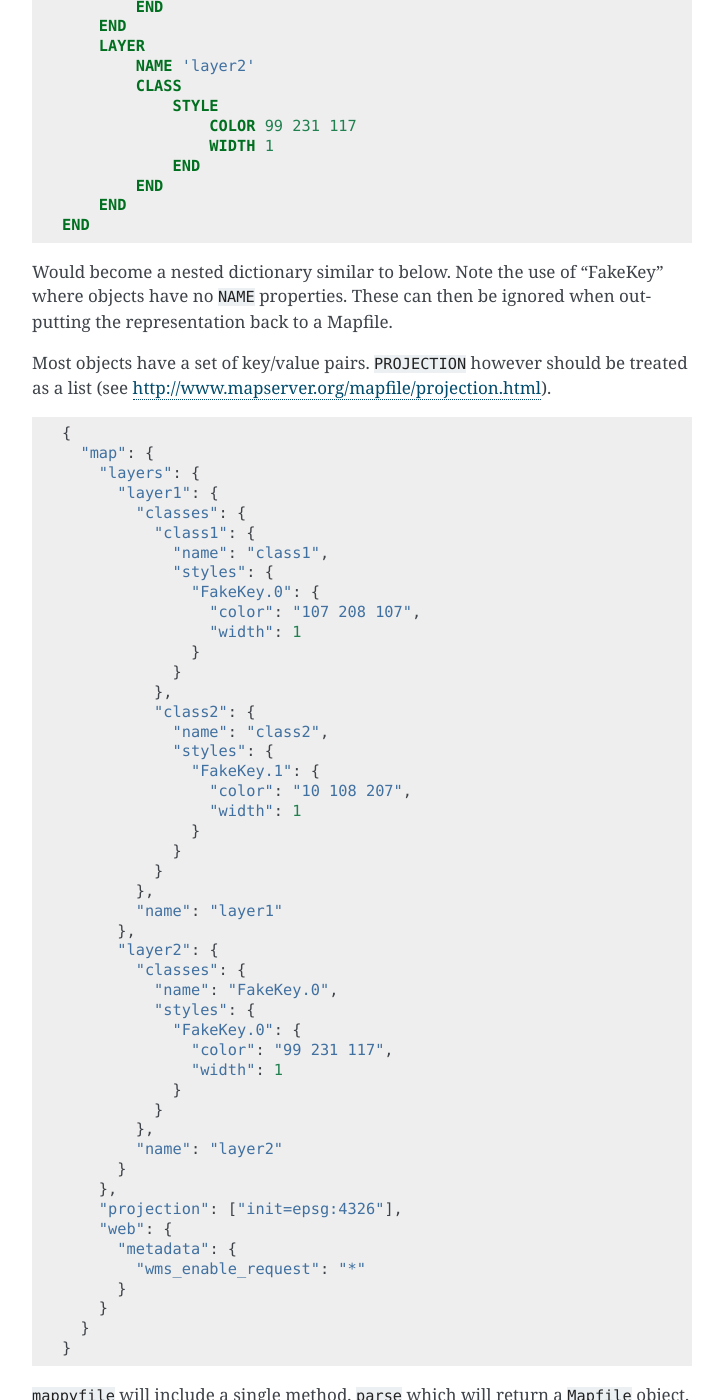
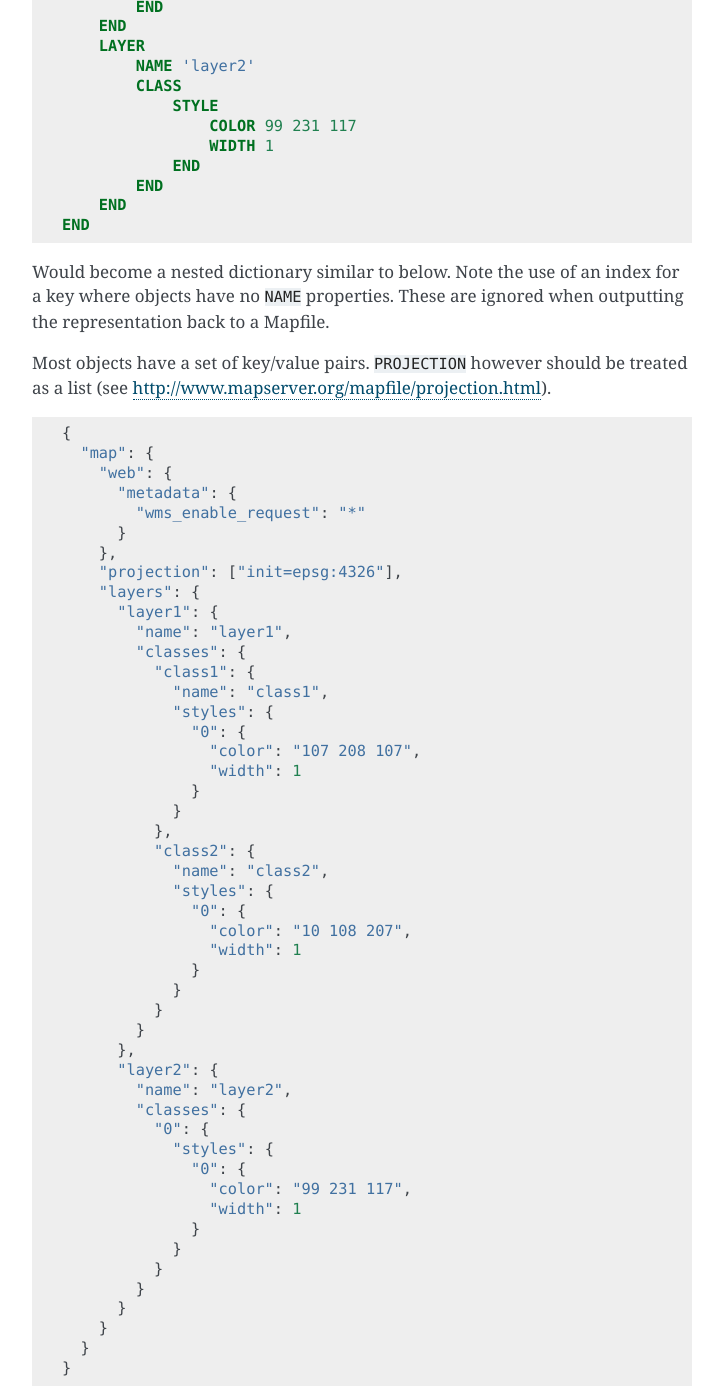
Before and after one commit to geographika/mappyfile, a Sphinx documentation site: the page built from docs/index.rst, in a window 1280 px wide and 1400 px high, scrolled down 2278 px. Shown: the whole window, without its empty margins (388-1111 px from the left). Built offline with Sphinx 7.4.7, drawn with Linux system fonts in a browser that asks for light colours.

Commit message:
Fix dict output

```diff
--- a/docs/dict_example.py
+++ b/docs/dict_example.py
@@ -8,15 +8,9 @@ d = OrderedDict()
 
 layers = OrderedDict()
 
-# http://www.wellho.net/mouth/3934_Multiple-identical-keys-in-a-Python-dict-yes-you-can-.html
-
-class FakeKey(object):
-    def __init__(self, name):
-        self.name = name
-
 classes = OrderedDict({
-"class1": {"name": "class1","styles": OrderedDict({"FakeKey.0": {"color": "107 208 107", "width": 1 }})},
-"class2": {"name": "class2", "styles": OrderedDict({"FakeKey.1": {"color": "10 108 207", "width": 1 }})}
+"class1": {"name": "class1","styles": OrderedDict({"0": {"color": "107 208 107", "width": 1 }})},
+"class2": {"name": "class2", "styles": OrderedDict({"1": {"color": "10 108 207", "width": 1 }})}
 })
 
 layers["layer1"] = OrderedDict(
@@ -25,15 +19,16 @@ layers["layer1"] = OrderedDict(
      })
 
 layers["layer2"] = OrderedDict({"name": "layer2",
-                    "classes": OrderedDict({"name": "FakeKey.0",
-                                "styles": OrderedDict({"FakeKey.0": {"color": "99 231 117",
+                    "classes": OrderedDict({"0": {
+
+                                "styles": OrderedDict({"0": {"color": "99 231 117",
                                           "width": 1
-                                          }})}
+                                          }})}}
                                            )
                 })
 
 
-pp.pprint(layers)
+#pp.pprint(layers)
 
 m = OrderedDict({"map":
                  OrderedDict({
@@ -41,22 +36,6 @@ m = OrderedDict({"map":
 "projection": ["init=epsg:4326"],
                      "layers": layers})})
 
-pp.pprint(m)
+#pp.pprint(m)
 
 print json.dumps(m, sort_keys=True, indent=2)
-
-"""
-d = {
-        "map": {
-            "web": {
-                    "metadata": {
-"wms_enable_request": "*"
-                        }
-                }
-    }
-        "projection": "init=epsg:4326"
-}
-
-
-pp.pprint(d)
-"""
--- a/docs/index.rst
+++ b/docs/index.rst
@@ -103,8 +103,8 @@ For example:
         END
     END
 
-Would become a nested dictionary similar to below. Note the use of "FakeKey" where objects have no ``NAME`` properties. These can then
-be ignored when outputting the representation back to a Mapfile.
+Would become a nested dictionary similar to below. Note the use of an index for a key where objects have no ``NAME`` properties. These are
+ignored when outputting the representation back to a Mapfile.
 
 Most objects have a set of key/value pairs. ``PROJECTION`` however should be treated as a list (see http://www.mapserver.org/mapfile/projection.html).
 
@@ -112,13 +112,20 @@ Most objects have a set of key/value pairs. ``PROJECTION`` however should be tre
 
     {
       "map": {
+        "web": {
+          "metadata": {
+            "wms_enable_request": "*"
+          }
+        },
+        "projection": ["init=epsg:4326"],
         "layers": {
           "layer1": {
+            "name": "layer1",
             "classes": {
               "class1": {
                 "name": "class1",
                 "styles": {
-                  "FakeKey.0": {
+                  "0": {
                     "color": "107 208 107",
                     "width": 1
                   }
@@ -127,32 +134,26 @@ Most objects have a set of key/value pairs. ``PROJECTION`` however should be tre
               "class2": {
                 "name": "class2",
                 "styles": {
-                  "FakeKey.1": {
+                  "0": {
                     "color": "10 108 207",
                     "width": 1
                   }
                 }
               }
-            },
-            "name": "layer1"
+            }
           },
           "layer2": {
+            "name": "layer2",
             "classes": {
-              "name": "FakeKey.0",
-              "styles": {
-                "FakeKey.0": {
-                  "color": "99 231 117",
-                  "width": 1
+              "0": {
+                "styles": {
+                  "0": {
+                    "color": "99 231 117",
+                    "width": 1
+                  }
                 }
               }
-            },
-            "name": "layer2"
-          }
-        },
-        "projection": ["init=epsg:4326"],
-        "web": {
-          "metadata": {
-            "wms_enable_request": "*"
+            }
           }
         }
       }
```
